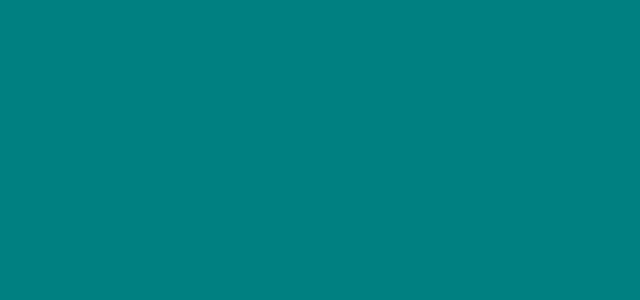
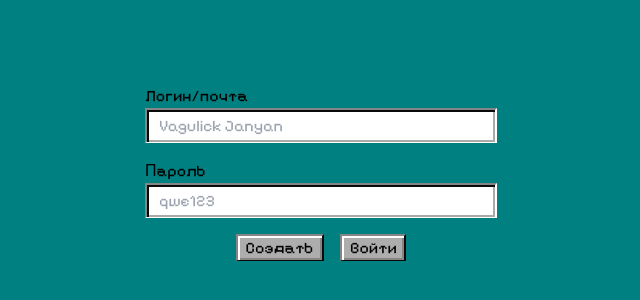
Before and after one commit to SherbakovSAF/actor-system-next, a Next.js app: page /auth in a window 1280 px wide. Shown: the part 228-528 px from the top of the page, without its empty margins (319-959 px from the left). Built offline with nearby package versions, Linux system fonts and the light colour scheme; no server answers.

Commit message:
Добавил ui авторизации

```diff
--- a/src/app/(auth)/auth/page.tsx
+++ b/src/app/(auth)/auth/page.tsx
@@ -1,3 +1,110 @@
-export default function AuthPage() {
-  return <main></main>;
-}
+"use client";
+
+import LabelUI from "@/components/ui/label.ui";
+import ButtonUI from "@/components/ui/button.ui";
+// import Icon from "@/components/ui/icon";
+import InputUI from "@/components/ui/input.ui";
+import { NickNameSchema, PasswordSchema } from "@/lib/yup-schemas.lib";
+import { signInService, signUpService } from "@/services/auth.service";
+import { yupResolver } from "@hookform/resolvers/yup";
+import { useRouter } from "next/navigation";
+import { useState } from "react";
+import { useForm } from "react-hook-form";
+import * as yup from "yup";
+import LoadingUi from "@/components/ui/loading.ui";
+
+type FormData = yup.InferType<typeof schema>;
+const schema = yup.object({
+  nickname: NickNameSchema,
+  password: PasswordSchema,
+});
+
+const AuthPage: React.FC = () => {
+  const router = useRouter();
+
+  const {
+    register,
+    handleSubmit,
+    formState: { errors },
+    watch,
+  } = useForm<FormData>({
+    resolver: yupResolver(schema),
+    defaultValues: {
+      nickname: "",
+      password: "",
+    },
+  });
+
+  const [isLoadingRequest, setLoadingRequest] = useState<boolean>(false);
+
+  const handleSignIn = async (event: FormData) => {
+    setLoadingRequest(true);
+
+    const finedUser = await signInService({
+      nickName: event.nickname,
+      password: event.password,
+    }).catch(() => null);
+    if (finedUser) router.push("/");
+
+    setLoadingRequest(false);
+  };
+
+  const handleSignUp = async (event: FormData) => {
+    setLoadingRequest(true);
+    const finedUser = await signUpService({
+      nickName: event.nickname,
+      password: event.password,
+      mail: /^[^\s@]+@[^\s@]+\.[^\s@]+$/.test(event.nickname ?? "")
+        ? event.nickname
+        : "",
+    }).catch(() => null);
+
+    if (finedUser) router.push("/");
+    setLoadingRequest(false);
+  };
+
+  return (
+    <div className="flex flex-col gap-4 w-full">
+      <LabelUI id="nickname" value="Логин/почта" error={errors.nickname}>
+        <InputUI
+          {...register("nickname")}
+          className={errors.nickname && "border-2 border-error"}
+          type="mail"
+          id="login"
+          placeholder="Vagulick Janyan"
+          value={watch("nickname")}
+        />
+      </LabelUI>
+      <LabelUI id="password" value="Пароль">
+        <InputUI
+          {...register("password")}
+          className={errors.password && "border-2 border-error"}
+          type="text"
+          id="password"
+          placeholder="qwe123"
+          value={watch("password")}
+        />
+        {errors.password && (
+          <small className="text-error">{errors.password.message}</small>
+        )}
+      </LabelUI>
+      {isLoadingRequest && <LoadingUi className="absolute right-2 top-2" />}
+      <div className="flex items-center justify-center gap-4">
+        <ButtonUI
+          onClick={handleSubmit(handleSignUp)}
+          disabled={isLoadingRequest}
+        >
+          Создать
+        </ButtonUI>
+        <ButtonUI
+          onClick={handleSubmit(handleSignIn)}
+          disabled={isLoadingRequest}
+        >
+          Войти
+        </ButtonUI>
+      </div>
+    </div>
+  );
+};
+
+export default AuthPage;
--- a/src/app/(auth)/layout.tsx
+++ b/src/app/(auth)/layout.tsx
@@ -1,10 +1,19 @@
+import LayoutWithPanelBlock from "@/components/blocks/layout-with-panel.block";
 import type { Metadata } from "next";
 
 export const metadata: Metadata = {
-  title: "Create Next App",
-  description: "Generated by create next app",
+  title: "47Chromo | Авторизация",
 };
 
-export default function AuthLayout() {
-  return <div></div>;
-}
+const AuthLayout: React.FC<React.PropsWithChildren> = ({ children }) => {
+  return (
+    <LayoutWithPanelBlock
+      hasPanel={false}
+      classNameContent="flex justify-center items-center w-90% max-w-sm"
+    >
+      {children}
+    </LayoutWithPanelBlock>
+  );
+};
+
+export default AuthLayout;
--- a/src/app/(default)/layout.tsx
+++ b/src/app/(default)/layout.tsx
@@ -1,10 +1,16 @@
+import LayoutWithPanelBlock from "@/components/blocks/layout-with-panel.block";
 import type { Metadata } from "next";
 
 export const metadata: Metadata = {
-  title: "Create Next App",
-  description: "Generated by create next app",
+  title: "47Chromo | Главная",
 };
 
-export default function DefaultLayout() {
-  return <></>;
-}
+const DefaultLayout = ({
+  children,
+}: Readonly<{
+  children: React.ReactNode;
+}>) => {
+  return <LayoutWithPanelBlock>{children}</LayoutWithPanelBlock>;
+};
+
+export default DefaultLayout;
--- a/src/app/layout.tsx
+++ b/src/app/layout.tsx
@@ -1,16 +1,10 @@
-import type { Metadata } from "next";
+import { cn } from "@/lib/utils.lib";
+import "@/styles/globals.css";
 import { Pixelify_Sans } from "next/font/google";
-import "@/styles/globals.css";
-import { cn } from "@/lib/utils.lib";
 
 const pixelifySans = Pixelify_Sans({
   subsets: ["latin"],
 });
-
-export const metadata: Metadata = {
-  title: "Create Next App",
-  description: "Generated by create next app",
-};
 
 export default function RootLayout({
   children,
@@ -20,7 +14,10 @@ export default function RootLayout({
   return (
     <html lang="en">
       <body
-        className={cn(pixelifySans.className, "antialiased h-dvh bg-screen")}
+        className={cn(
+          pixelifySans.className,
+          "relative h-dvh antialiased bg-screen flex flex-col"
+        )}
       >
         {children}
       </body>
--- a/src/components/blocks/control-panel.block.tsx
+++ b/src/components/blocks/control-panel.block.tsx
@@ -1,5 +1,3 @@
-"use client";
-
 import { cn } from "@/lib/utils.lib";
 import { usePathname, useRouter } from "next/navigation";
 
--- /dev/null
+++ b/src/components/blocks/layout-with-panel.block.tsx
@@ -0,0 +1,30 @@
+"use client";
+import { cn } from "@/lib/utils.lib";
+import { signOutService } from "@/services/auth.service";
+
+interface LayoutWithPanelProps extends React.PropsWithChildren {
+  hasPanel?: boolean;
+  classNameContent?: HTMLElement["className"];
+}
+
+const LayoutWithPanelBlock: React.FC<LayoutWithPanelProps> = ({
+  children,
+  classNameContent,
+  hasPanel = true,
+}) => {
+  return (
+    <>
+      <div className={cn("flex-1 py-4 overflow-auto ")} id="scroll">
+        <div
+          className={cn("container max-w-screen-xl h-full", classNameContent)}
+        >
+          {children}
+        </div>
+      </div>
+
+      {hasPanel && <div onClick={() => signOutService()}>Панель</div>}
+    </>
+  );
+};
+
+export default LayoutWithPanelBlock;
--- /dev/null
+++ b/src/lib/yup-schemas.lib.ts
@@ -0,0 +1,7 @@
+import * as yup from "yup";
+export const NickNameSchema = yup
+  .string()
+  .required("Поле обязательное")
+  .min(3, "Минимум 3 символа");
+
+export const PasswordSchema = yup.string().required().min(6);
--- a/src/types/user.types.ts
+++ b/src/types/user.types.ts
@@ -1,3 +1,3 @@
-export interface User_I {
-  id: number;
-}
+import { User_M } from "@prisma/client";
+
+export type UserMinDTO_I = Omit<User_M, "password" | "updatedAt">;
```
